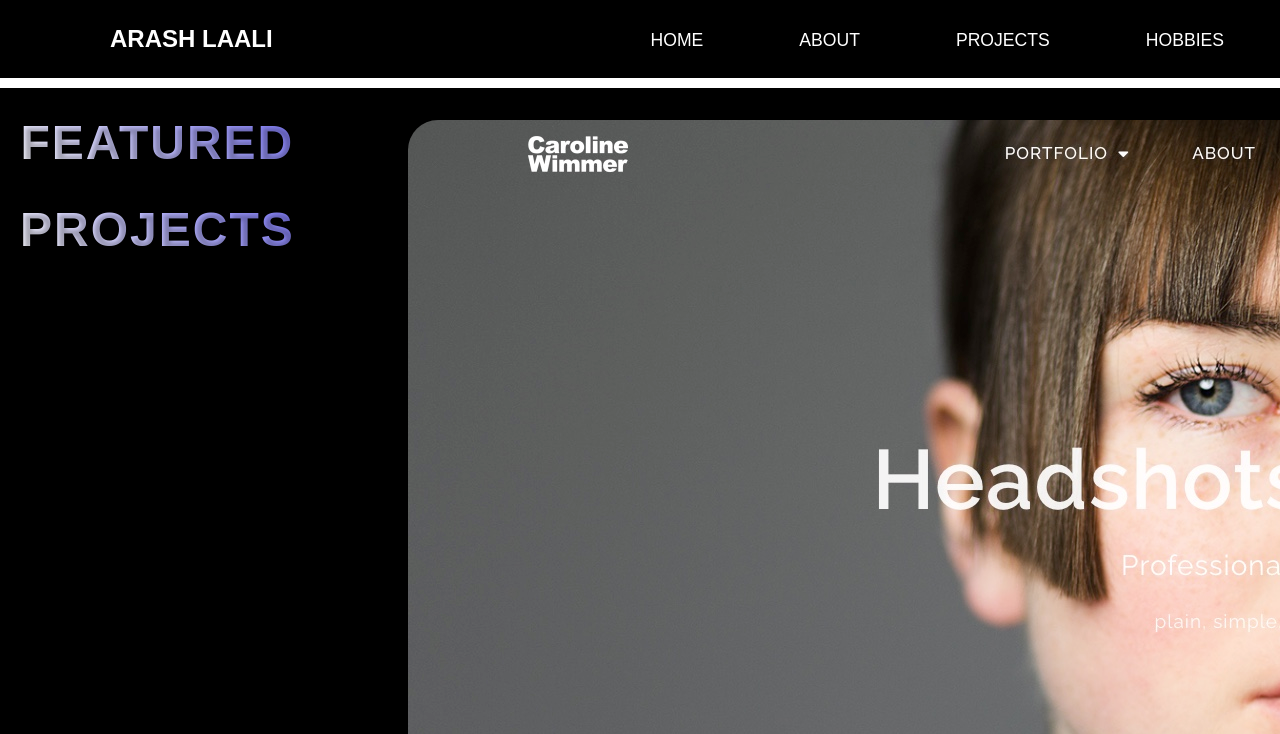
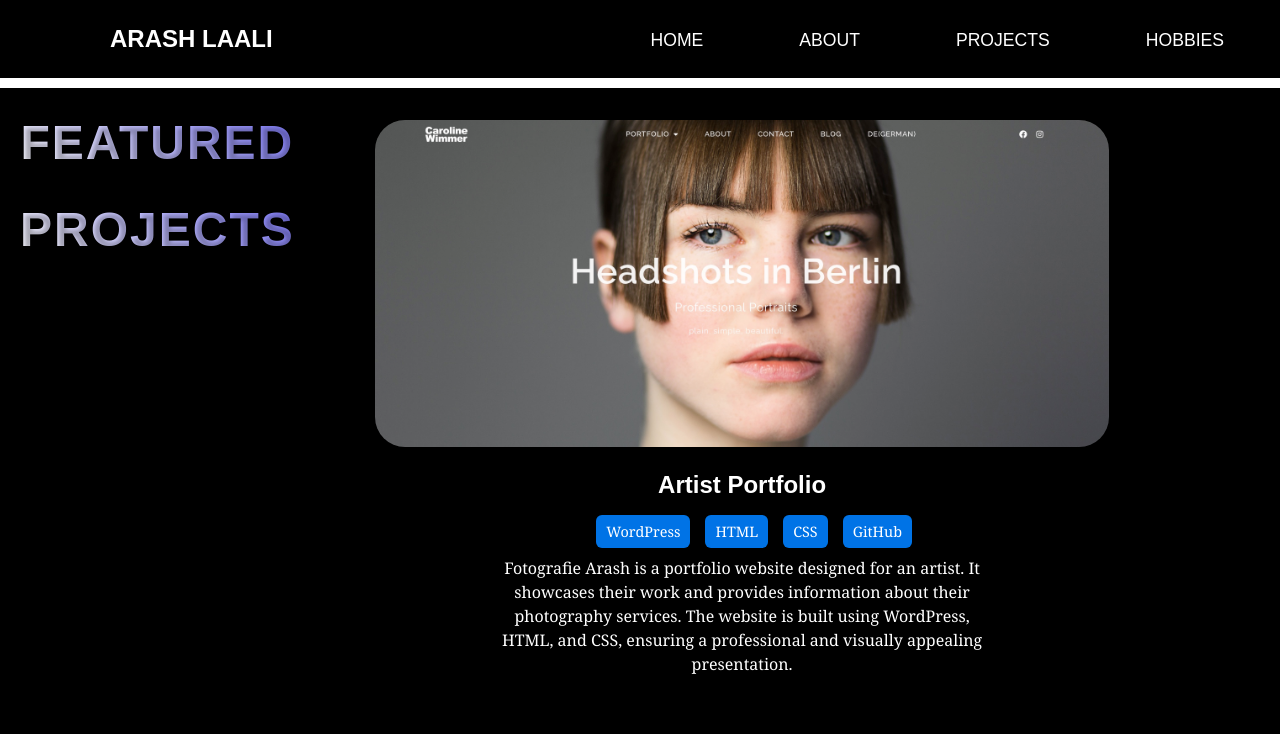
Before and after one commit to Arashlaali/portfolio, a React (Vite) app in the folder myportfolio/: page /projects in a window 1280 px wide. Shown: the top 734 px of the page. Built offline with nearby package versions, Linux system fonts and the light colour scheme.

Commit message:
added margin for projects-bio article , changed the width of images

```diff
--- a/myportfolio/src/pages/PageProjects.css
+++ b/myportfolio/src/pages/PageProjects.css
@@ -93,9 +93,9 @@ body {
     display: flex;
     flex-direction: column;
     gap: 10px;
-    width: 100%;
+    width: 90%;
     text-align: center;
-    grid-column: 2 / 3;
+    grid-column: 1 / 3;
     /* Place projects-flex in the right column */
 }
 
@@ -127,7 +127,7 @@ body {
 
 /* Individual Project Style */
 .projects-individual img {
-    max-width: 100%;
+    max-width: 90%;
     height: auto;
     border-radius: 30px;
     margin-bottom: 2px;
@@ -154,8 +154,10 @@ body {
     font-family: 'Georgia', serif;
     font-size: 1rem;
     line-height: 1.5;
+    max-width: 60%;
+    margin: auto;
     color: #fff;
-    margin-bottom: 30px;
+    margin-bottom: 50px;
 }
 
 
```
